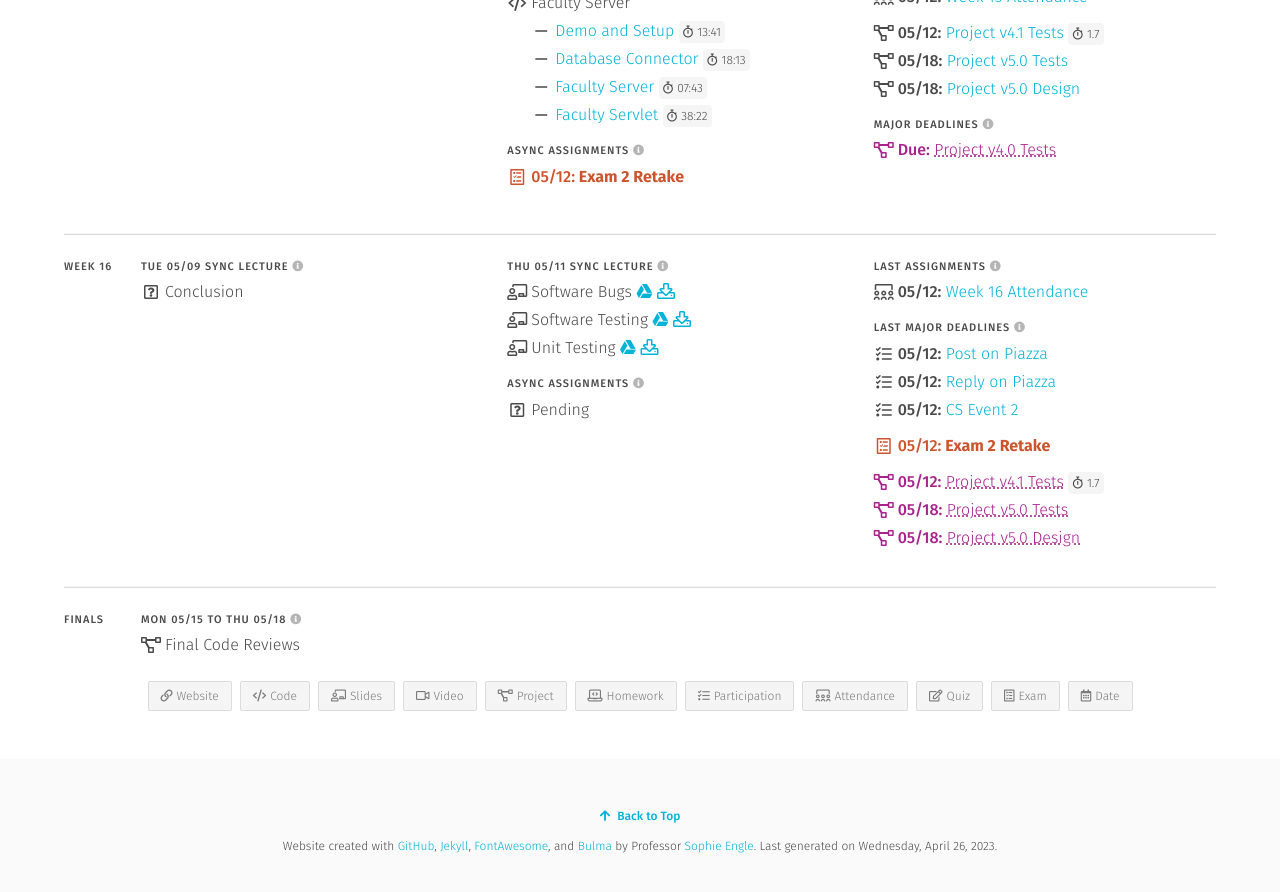
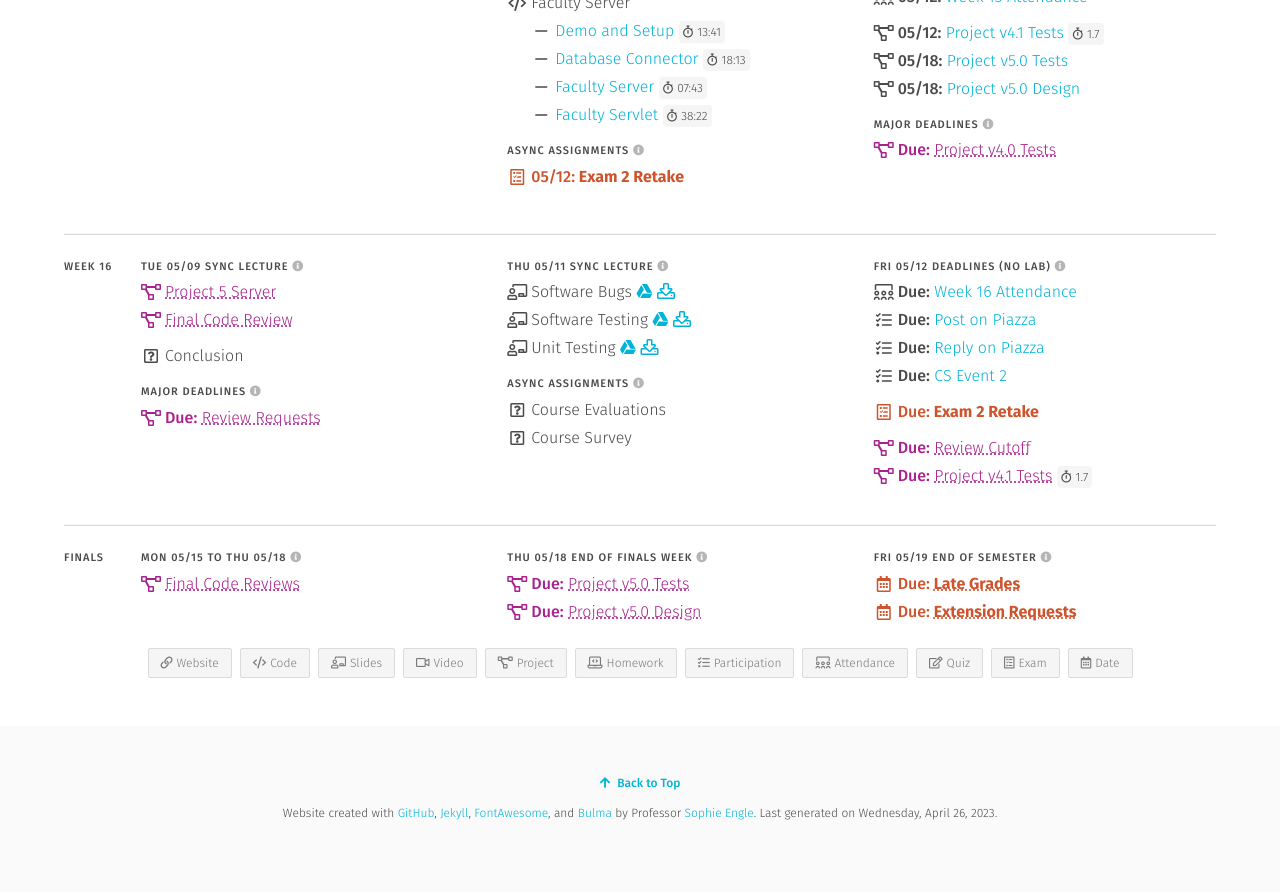
Before and after one commit to usf-cs272-spring2023/usf-cs272-spring2023.github.io, a Jekyll site: the page built from schedule.md, in a window 1280 px wide and 900 px high, scrolled down 6579 px. Shown: the top 892 px of the window. Built offline with Jekyll 4.4.1, drawn with Linux system fonts in a browser that asks for light colours; some of the changed lines change nothing that is shown.

Commit message:
Adding end of semester deadlines

```diff
--- a/_data/schedule.yml
+++ b/_data/schedule.yml
@@ -1700,7 +1700,24 @@ weeks:
         rows:
           - <<: *lectures
             items:
+              - file: 'projects'
+                name: 'project5'
+                type: 'has-text-usf-plum'
+
+              - text: 'Final Code Review'
+                icon: project
+                href: '/resources/projects/final-review.html'
+                type: 'has-text-usf-plum pb-2'
+
               - text: 'Conclusion'
+
+          - <<: *deadlines
+            items:
+              - text: 'Review Requests'
+                icon: project
+                date: 2023-05-09
+                type: 'has-text-usf-plum'
+                href: '/resources/projects/final-review.html'
 
       - date: 2023-05-11
         rows:
@@ -1717,19 +1734,17 @@ weeks:
 
           - <<: *participation
             items:
-              - text: Pending
-
-      - date: false
-        rows:
-          - <<: *assignments
-            text: 'Last Assignments'
+              - text: Course Evaluations
+              - text: Course Survey
+
+      - date: 2023-05-12
+        rows:
+          - text: 'Deadlines (No Lab)'
+            info: 'classes ended; no lab'
             items:
               - file: 'attendance'
                 name: 'week16'
 
-          - <<: *deadlines
-            text: 'Last Major Deadlines'
-            items:
               - file: 'participation'
                 name: 'ask_anything'
 
@@ -1745,14 +1760,14 @@ weeks:
                 type: 'has-text-weight-bold has-text-danger pb-2'
                 date: 2023-05-12
 
+              - text: 'Review Cutoff'
+                icon: project
+                date: 2023-05-12
+                type: 'has-text-usf-plum'
+                href: '/resources/projects/final-review.html'
+
               - file: 'projects'
                 name: 'tests_v41'
-
-              - file: 'projects'
-                name: 'tests_v50'
-
-              - file: 'projects'
-                name: 'design_v50'
 
   - week: 'Finals'
     days:
@@ -1763,6 +1778,33 @@ weeks:
             items:
               - text: 'Final Code Reviews'
                 icon: 'project'
-
-      - date: false
-      - date: false
+                href: '/resources/projects/final-review.html'
+                type: 'has-text-usf-plum'
+
+      - date: 2023-05-18
+        rows:
+          - text: 'End of Finals Week'
+            info: 'last day of finals week'
+            items:
+              - file: 'projects'
+                name: 'tests_v50'
+
+              - file: 'projects'
+                name: 'design_v50'
+
+      - date: 2023-05-19
+        rows:
+          - <<: *deadlines
+            text: 'End of Semester'
+            items:
+              - text: 'Late Grades'
+                date: 2023-05-19
+                icon: date
+                type: 'has-text-danger has-text-weight-bold'
+                href: '/resources/projects/final-review.html'
+
+              - text: 'Extension Requests'
+                date: 2023-05-19
+                icon: date
+                type: 'has-text-danger has-text-weight-bold'
+                href: '/resources/projects/final-review.html'
--- a/_projects/_drafts/final-review.md
+++ b/_projects/final-review.md
@@ -1,7 +1,7 @@
 ---
 title: Final Code Reviews
-navbar: Guides
-layout: guides
+navbar: Resources
+layout: resources
 key: 5.1
 bump: true
 
@@ -9,14 +9,12 @@ tags:
   - text: 'Important'
     type: 'is-danger'
 
-optional_homework: Friday, December 12, 2022
+review_request:  Tuesday, May 9, 2023
+review_deadline: Friday, May 12, 2023
 
-review_request:  Sunday, December 4, 2022
-review_deadline: Friday, December 9, 2022
-
-other_deadline:  Friday, December 16, 2022
-extend_request:  Friday, December 16, 2022
-extend_deadline: Wednesday, December 21, 2022
+other_deadline:  Friday, May 19, 2023
+extend_request:  Friday, May 19, 2023
+extend_deadline: Wednesday, May 24, 2023
 
 ---
 
@@ -59,20 +57,20 @@ You can open a code review request on GitHub to prepare the pull request needed
 
 ##### What if I already have a design grade for project 3?
 
-Nice work! You do not need any more normal code reviews. You will have project 4 reviewed during your [final code review](#final-code-reviews) appointment.
+Nice work! You do not need any more normal code reviews. You will have project 5 reviewed during your [final code review](#final-code-reviews) appointment.
 
-##### Can I get project 4 reviewed early?
+##### Can I get project 5 reviewed early?
 
-No, you cannot. Project 4 will only be reviewed during your [final code review](#final-code-reviews) appointment.
+No, you cannot. Project 5 will only be reviewed during your [final code review](#final-code-reviews) appointment.
 
 <!---------------------------------------------------------------------->
 
 ## Final Code Reviews
 {: .page-header }
 
-The final code review is your last code review opportunity of the semester. Final code reviews are conducted during finals week from **Tuesday Dec 13th to Thursday Dec 15th** between 11:15am and 5:30pm Pacific Time. Each final code review appointment is **30 minutes** each.
+The final code review is your last code review opportunity of the semester. Final code reviews are conducted during finals week from **Monday May 15th to Thursday May 18th** between 12:00pm and 5:00pm Pacific Time. Each final code review appointment is **30 minutes** each.
 
-All students should sign up for a final code review appointment. These appointments do not need to be pre-approved; students should sign up right away regardless of their project progress. Students must sign up for an appointment using the **[Canvas scheduler](https://community.canvaslms.com/t5/Student-Guide/How-do-I-sign-up-for-a-Scheduler-appointment-in-the-Calendar/ta-p/536)**. Look for "Final Code Review" on the calendar. Appointments will be released gradually in batches.
+**All students should sign up for a final code review appointment.** These appointments do not need to be pre-approved; students should sign up right away regardless of their project progress. Students must sign up for an appointment using the **[Canvas scheduler](https://community.canvaslms.com/t5/Student-Guide/How-do-I-sign-up-for-a-Scheduler-appointment-in-the-Calendar/ta-p/536)**. Look for "Final Code Review" on the calendar. Appointments will be released gradually in batches.
 
 If you are eligible for a code review, your appointment will start with that code review. If the code review is for a design grade, you will earn partial or full credit for that design grade.
 
@@ -98,7 +96,7 @@ No, you should sign up for an appointment as soon as possible. You do not need t
 
 Yes, for projects 1, 2, and 3, please follow the same process to request a code review before your appointment. This will setup the pull request necessary for your final code review. If you forget, the instructor will let you make the code review request during the appointment. However, if it fails, we will not conduct the code review.
 
-For project 4, you do not need to complete this step beforehand. However, please still create a warning-free release that passes the tests before your appointment. If you forget, the instructor will let you create a release during your appointment. However, if it fails to pass the tests, we will not conduct the code review.
+For project 4 and 5, you do not need to complete this step beforehand. However, please still create a warning-free release that passes the tests before your appointment. If you forget, the instructor will let you create a release during your appointment. However, if it fails to pass the tests, we will not conduct the code review.
 
 ##### I am not eligible for a code review. Should I cancel my final code review appointment?
 
@@ -114,7 +112,7 @@ You can cancel the appointment using the **[Canvas scheduler](https://community.
 
 ##### What happens if I do not attend a final code review appointment?
 
-Your grade for incomplete project review assignments will remain 0%. You will still be able to submit [non-review assignments](#non-review-assignments) for which you are eligible up until the {{ page.other_deadline }}. However, you will NOT qualify for an [extension](#extensions).
+Your grade for incomplete project review and design assignments will remain 0%. You will still be able to submit [non-review assignments](#non-review-assignments) for which you are eligible up until the {{ page.other_deadline }}. However, you will NOT qualify for an [extension](#extensions).
 
 ##### What happens if I miss my final code review appointment?
 
@@ -149,13 +147,13 @@ Your late homework grade request will be denied and your homework grade will rem
 
 You can submit late participation assignments or quizzes on Canvas by this deadline. You can also open late homework or project grade requests on GitHub by this deadline. This deadline does not cover exams, exam retakes, or code review requests.
 
-##### Can I complete the optional homework assignment late?
+##### Can I request a project design grade by this deadline?
 
-No, you cannot. The optional homework assignment is graded during lab on **{{ page.optional_homework }}**. It is the *only* time you can earn credit for the optional homework assignment.
+Yes, but the requirements remain the same: you need a conditional pass in your last code review for that project, and must still make the necessary changes and a final release. For example, if you passed project 3 in your final code review appointment, you have until **{{ page.other_deadline }}** to make the last set of changes and successfully request the design grade.
 
 ##### Do I still need to meet the eligibility requirements for project assignments?
 
-Yes. The eligibility requirements for project assignments are unchanged. For example, if you did not complete [{{ site.data.projects.project3_review1.text }}]({{ site.data.projects.project3_review1.canvas }}) by your final code review appointment, you are ineligible for the [{{ site.data.projects.project4_tests.text }}]({{ site.data.projects.project4_tests.canvas }}) grade regardless of an extension. You should work on [project extra credit](#project-extra-credit) instead.
+Yes. The eligibility requirements for project assignments are unchanged.
 
 ##### Does late penalties still apply for these submissions?
 
@@ -165,9 +163,13 @@ Yes, late penalties based on the individual assignment deadlines still apply.
 
 No, you cannot. The only opportunity you have to earn partial grades is during your final code review appointment, with or without an extension.
 
+##### Can I get a B letter grade if I do not pass project 3, but pass project 4?
+
+No, you cannot. You must pass project 3 to be eligible for a C- or higher letter grade. If you are not passing project 3, you will earn between an F to D+ letter grade.
+
 ##### Can I get an extension to this deadline?
 
-Yes, you can get an extension to **{{ page.extend_deadline }}** instead if you follow the steps in the [Extensions](#extensions) section below.
+Yes, you can get an extension to **{{ page.extend_deadline }}** instead if you meet the prerequisites and follow the steps in the [Extensions](#extensions) section below.
 
 ##### When is the deadline to request an extension to this deadline?
 
@@ -182,17 +184,15 @@ No, you cannot.
 ## Extensions
 {: .page-header }
 
-If you attend a final code review appointment but do not earn a passing grade for this class in that appointment, you may request an extension to submit late [non-review assignments](#non-review-assignments) or [extra credit](#project-extra-credit) in an attempt to pass the class. However, your final letter grade will be capped at a C letter grade.
+If you attend a final code review appointment but do not earn a passing grade for this class in that appointment, you may request an extension to submit late [non-review assignments](#non-review-assignments) in an attempt to pass the class. However, your final letter grade will be capped at a C letter grade.
 
-This extends the deadline to submit late [non-review assignments](#non-review-assignments) and [extra credit](#project-extra-credit) from {{ page.other_deadline }} to **{{ page.extend_deadline }}** instead. It does not change the original deadlines of those assignments; late penalties still apply.
+This extends the deadline to submit late [non-review assignments](#non-review-assignments) from {{ page.other_deadline }} to **{{ page.extend_deadline }}** instead. It does not change the original deadlines of those assignments; late penalties still apply.
 
 To request this extension, you must make a private post on Piazza by **{{ page.extend_request }}** with the following:
 
   - A brief 1 paragraph justification for the extension, which can range from struggles with physical or mental health, disruptions to living circumstances, and even poor planning. I only ask that you are honest about why you ended up behind and need an extension.
 
-  - The [non-review assignments](#non-review-assignments) and/or [extra credit](#project-extra-credit) you plan to submit late. *Make sure you are eligible to complete these assignments!*
-
-  - A screenshot of a "What-If" analysis in Canvas that shows completing the proposed assignments will raise your final grade to a 74% or C letter grade. *Keep in mind that late penalties still apply!*
+  - The [non-review assignments](#non-review-assignments) you plan to submit late. *Make sure you are eligible to complete these assignments!*
 
 I will only approve your request if it is on-time and demonstrates it is possible to pass the class by submitting a reasonable number of non-review assignments for which you are eligible.
 
@@ -204,6 +204,10 @@ See below for clarification on some frequently asked questions.
 
 Only students that do not earn a passing 74% or higher letter grade during their final code review appointment may request an extension.
 
+##### Who should request an extension?
+
+Students should request an extension if they have a C- in their final code review and need extra time to bring up their homework and other averages to qualify for a C letter grade. Students that passed project 3 code review in their final code review appointment should also request an extension to submit their design grade if needed.
+
 ##### Can I request an extension if I did not attend a final code review appointment?
 
 No, not unless you have a compelling reason for not attending a final code review appointment.
@@ -214,7 +218,7 @@ Your final letter grade will be capped at a C letter grade. If after the extende
 
 ##### What type of late work can I submit with an extension?
 
-You can submit the same type of assignments as listed in the [non-review assignments](#non-review-assignments) category *and* you can also submit [project extra credit](#project-extra-credit) as well. You are encouraged to only work on extra credit if you are otherwise unable to obtain a passing grade.
+You can submit the same type of assignments as listed in the [non-review assignments](#non-review-assignments) category.
 
 ##### Can I get another code review after my final code review appointment?
 
```
